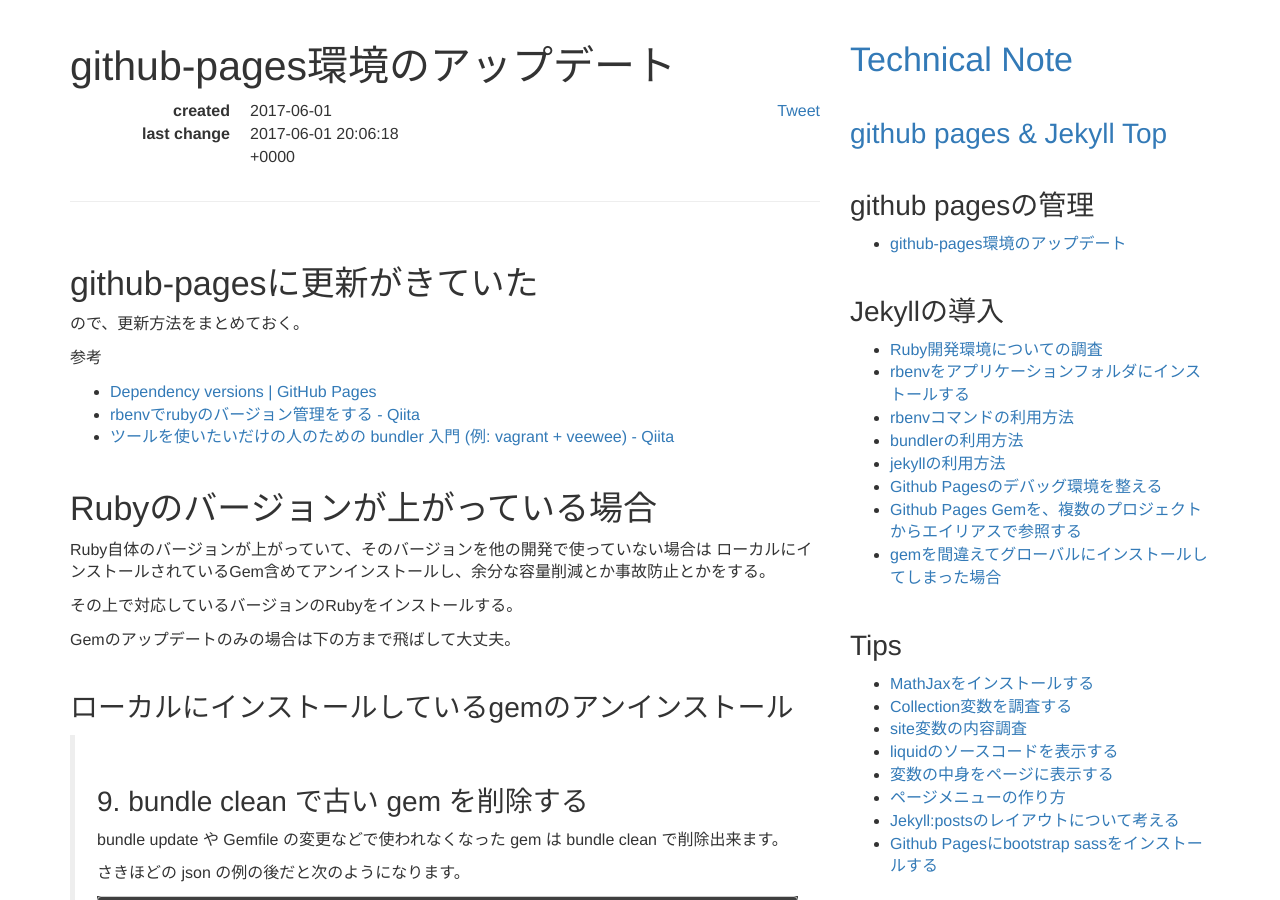
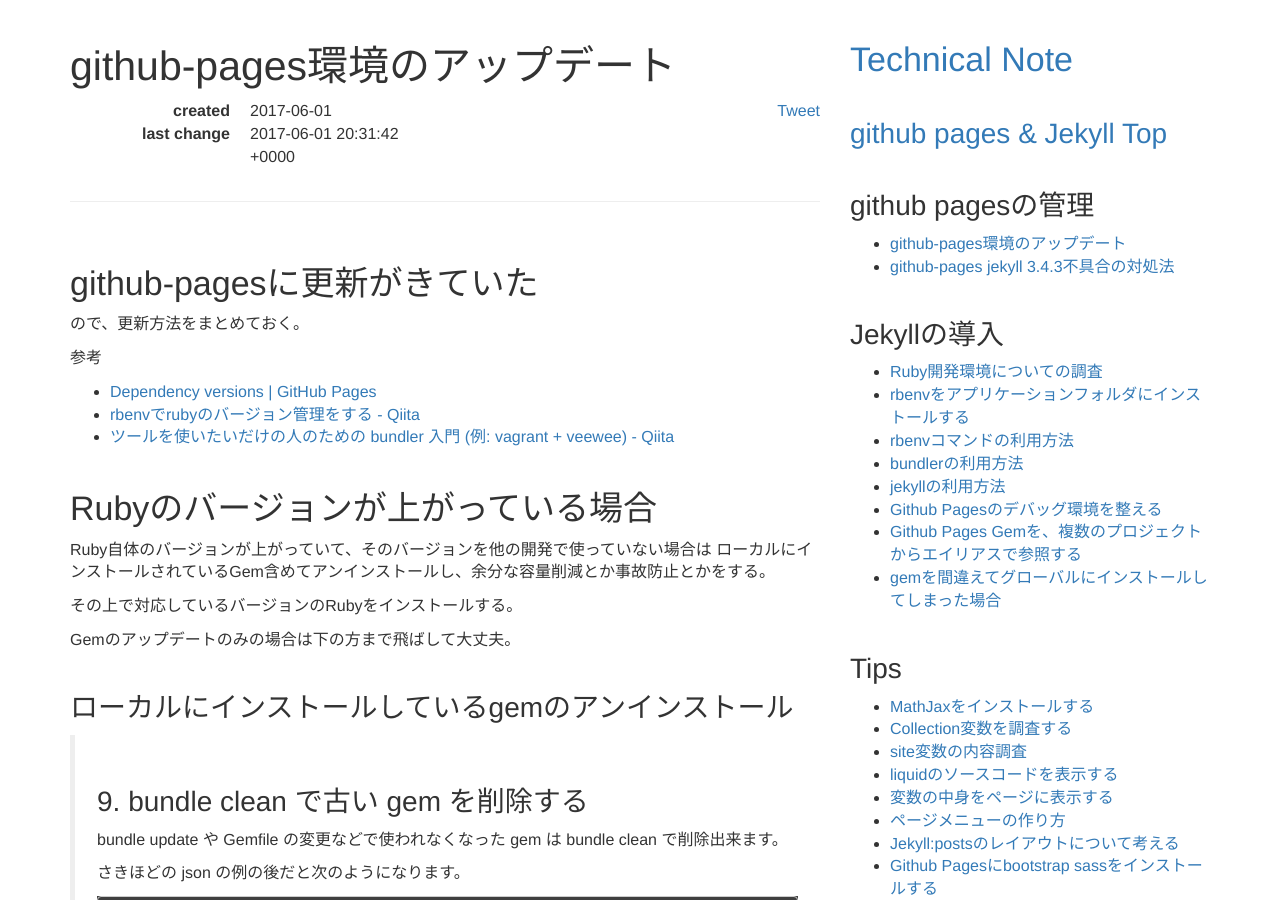
Before and after one commit to leico/TechnicalNote, a Jekyll site: the page built from _Jekyll/update-github-page.md, in a window 1280 px wide and 900 px high. Built offline with Jekyll 4.4.1, drawn with Linux system fonts in a browser that asks for light colours; comment, search, counter and statistics services are not loaded; some of the changed lines change nothing that is shown.

Commit message:
fix 3.4.3 update

````diff
--- /dev/null
+++ b/_Jekyll/fix-3.4.3.md
@@ -0,0 +1,50 @@
+---
+layout : post
+title  : github-pages jekyll 3.4.3不具合の対処法
+date   : 2017/06/01
+lastchange : 2017-06-01 20:40:01.
+tags   :
+  - jekyll
+  - github
+  - pages
+  - 3.4.3
+  - bug
+---
+
+## ローカルデバッグ時警告が出てリンクが切れる
+
+Github-pagesを更新したら
+
+```
+GitHub Metadata: No GitHub API authentication could be found. Some fields may be missing or have incorrect data.
+```
+
+という警告が出てリンク切れをおこしたので対処法を調べた。
+
+>  [asnowfix](https://github.com/asnowfix) commented 16 days ago
+>
+> Fixed my issue (not saying it is yours) by adding...
+>
+>     github: [metadata]
+>
+> ...to `_config.yml`
+>
+> ---
+>
+> * ["No GitHub API authentication" error · Issue #399 · github/pages-gem](https://github.com/github/pages-gem/issues/399)
+
+**_config.yml** に上記のものを記述すると修正されるらしいので変更する。
+
+```yml
+# ---- fixed github metadata authentication bug ----
+github : [metadata]
+```
+
+ローカルのリンクは直ったが、今度はgithub-page上でリンク切れが。
+
+```yml
+# ---- fixed github metadata authentication bug ----
+# github : [metadata]
+```
+
+適宜コメント有無を使い分けるしかないか・・・。
--- a/_Jekyll/update-github-page.md
+++ b/_Jekyll/update-github-page.md
@@ -2,7 +2,7 @@
 layout : post
 title  : github-pages環境のアップデート
 date   : 2017/06/01
-lastchange : 2017-06-01 20:06:18.
+lastchange : 2017-06-01 20:31:42.
 tags   :
   - jekyll
   - ruby
@@ -11,6 +11,7 @@
   - github
   - pages
   - uninstall
+  - update
 ---
 
 ## github-pagesに更新がきていた
--- a/_data/pages.yml
+++ b/_data/pages.yml
@@ -66,6 +66,7 @@
     - name  : github pagesの管理
       pages :
         - update-github-page
+        - fix-3.4.3
 
     - name  : Jekyllの導入
       pages :
````
